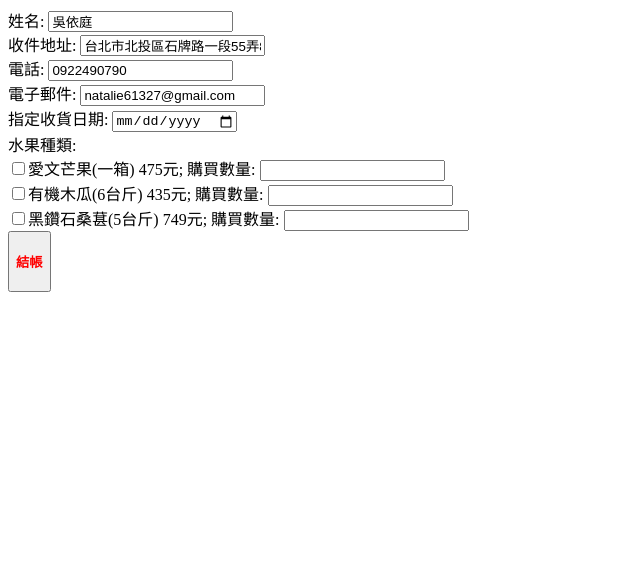
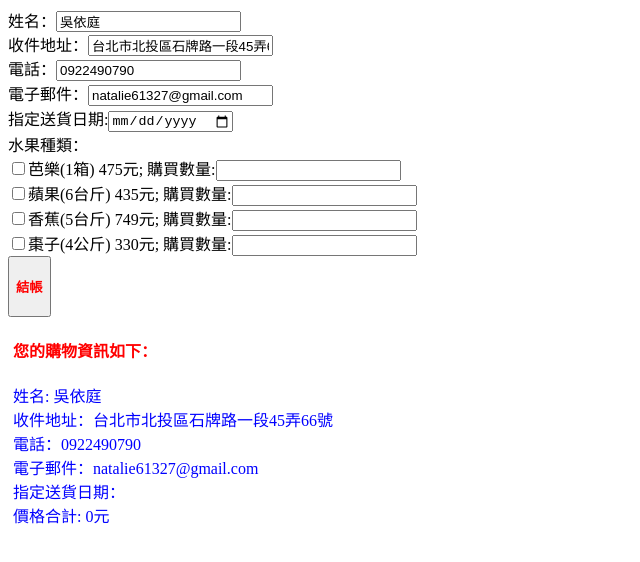
Before and after one commit to natalie0124/natalie0124.github.io, a plain HTML site: page B2A28/作業09/index.html in a window 1280 px wide. Both pictures are taken after a click on the button "結帳". Shown: the whole page, without its empty margins (0-640 px from the left). Drawn offline with Linux system fonts and the light colour scheme.

Commit message:
Update index.html

```diff
--- a/B2A28/作業09/index.html
+++ b/B2A28/作業09/index.html
@@ -1,86 +1,94 @@
 <!DOCTYPE html>
 <html lang="zh">
+
 <head>
 	<meta charset="UTF-8">
-		<title>課堂作業09</title>
+	<title>作業09</title>
 	<style>
 		h4 {
 		    color: red;
 		}
-
         div {
 		    color: blue;
 		    margin: 5px;
 		}
 	</style>
+</head>
 
-</head>
 <body>
 <form id="form01">
-		姓名: <input type="text" name="name01" value="吳依庭"><br>
-		收件地址: <input type="text" name="address01" value="台北市北投區石牌路一段55弄86號"><br>
-		電話: <input type="tel" name="tel01" value="0922490790"><br>
-		電子郵件: <input type="email" name="email01" value="natalie61327@gmail.com"><br>
-		指定收貨日期: <input type="date" name="date01"><br>
-		水果種類: <br><input type="checkbox" name="fruit" id="fruit01" value="愛文芒果(一箱)">愛文芒果(一箱) 475元;
-		購買數量: <input type="number" name="number01"><br>
-		<input type="checkbox" name="fruit" id="fruit02" value="有機木瓜(6台斤)">有機木瓜(6台斤) 435元;
-		購買數量: <input type="number" name="number02"><br>
-		<input type="checkbox" name="fruit" id="fruit03" value="黑鑽石桑葚(5台斤)">黑鑽石桑葚(5台斤) 749元;
-		購買數量: <input type="number" name="number03"><br>
+	姓名：<input type="text" name="name01" value="吳依庭"><br>
+	收件地址：<input type="text" name="address01" value="台北市北投區石牌路一段45弄66號"><br>
+	電話：<input type="tel" name="tel01" value="0922490790"><br>
+	電子郵件：<input type="email" name="email01" value="natalie61327@gmail.com"><br>
+	指定送貨日期:<input type="date" name="date01"><br>
+	水果種類：<br><input type="checkbox" name="fruit" id="fruit01" value="芭樂(1箱)">芭樂(1箱) 475元;
+	購買數量:<input type="number" name="number01"><br>
+	<input type="checkbox" name="fruit" id="fruit02" value="蘋果(6台斤)">蘋果(6台斤) 435元;
+	購買數量:<input type="number" name="number02"><br>
+	<input type="checkbox" name="fruit" id="fruit03" value="香蕉(5台斤)">香蕉(5台斤) 749元;
+	購買數量:<input type="number" name="number03"><br>
+	<input type="checkbox" name="fruit" id="fruit04" value="棗子(4公斤)">棗子(4公斤) 330元;
+	購買數量:<input type="number" name="number04"><br>
 </form>
 
 <button onclick="shoppingInfo()"><h4>結帳</h4></button>
 <div id="demo"></div>
 <script>
-	    var text = "<h4>您的購物資訊如下：</h4>";
-	    var fruit = function (fruitType, fruitPrice, no){
+	let text = "<h4>您的購物資訊如下：</h4>";
+    let fruit = function (fruitType, fruitPrice, no){
         this.Type = fruitType;
         this.Price = fruitPrice;
         this.No = no;
-          this subTotal = function(no){
-            text +="水果種類:" + this.Type  + "; 共" + this.No + "單位<br>";
-            text +="價格小計:" + this.Price  * this.No + "元<br>";
+        this.subTotal = function(){
+          text += "水果種類: " + this.Type + "共" + this.No + "單位<br>";
+          text += "價格小計: " + this.Price * this.No + "元<br>";
         };
    };
-        var fruit01 = new fruit("愛文芒果(一箱)",475, 0);
-        var fruit02 = new fruit("有機木瓜(6台斤)",435, 0);
-        var fruit03 = new fruit("黑鑽石桑葚(5台斤)",749, 0);
+   let fruit01 = new fruit("芭樂(1箱)", 475, 0);
+   let fruit02 = new fruit("蘋果(6台斤)", 435, 0);
+   let fruit03 = new fruit("香蕉(5台斤)", 749, 0);
+   let fruit04 = new fruit("棗子(4公斤)", 330, 0);
 
    function shoppingInfo() {
-	    var x =document.getElementById("form01");
-	    var item = "";
-	    var sumToPay = 0;
-	    var i;
-	    for (i=0; i<5; i++){
-	        switch (i)  {
-	            case 0: item = "姓名："; break;
-	            case 1: item = "收件地址：";break;
+       let x = document.getElementById("form01");
+       let item = "";
+       let sumToPay = 0;
+       let i;
+       for (i = 0; i < 5; i++) {
+            switch (i) {
+                case 0: item ="姓名:  "; break;
+                case 1: item = "收件地址："; break;
                 case 2: item = "電話："; break;
-	            case 3: item = "電子郵件："; break;
+                case 3: item = "電子郵件：";  break;
                 case 4: item = "指定送貨日期："; break;
             }
             text += item + x.elements[i].value + "<br>";
        }
-	    for (i=5; i<=9; i++){
+        for (i = 5; i <= 8; i+=2){
             if (x.elements[i].checked === true){
                 switch (i) {
                   case 5: fruit01.No = x.elements[i+1].value;
                       sumToPay += fruit01.Price * fruit01.No;
-	                fruit01.subTotal(fruit01.No);
+                      fruit01.subTotal();
                       break;
                   case 7: fruit02.No = x.elements[i+1].value;
                       sumToPay += fruit02.Price * fruit02.No;
-	                fruit02.subTotal(fruit02.No);
+                      fruit02.subTotal();
                       break;
                   case 9: fruit03.No = x.elements[i+1].value;
                       sumToPay += fruit03.Price * fruit03.No;
-	                fruit03.subTotal(fruit03.No);
+                      fruit03.subTotal();
+                      break;
+                  case 11: fruit04.No = x.elements[i+2].value;
+                      sumToPay += fruit04.Price * fruit04.No;
+                      fruit04.subTotal();
                       break;
                 }
            }
         }
-	    text += "價格合計:" + sumToPay + "元<br>";
+
+        text += "價格合計: " + sumToPay + "元<br>";
         document.getElementById("demo").innerHTML = text;
    }
 </script>
```
Lines whose indentation alone changed are shown as unchanged.
